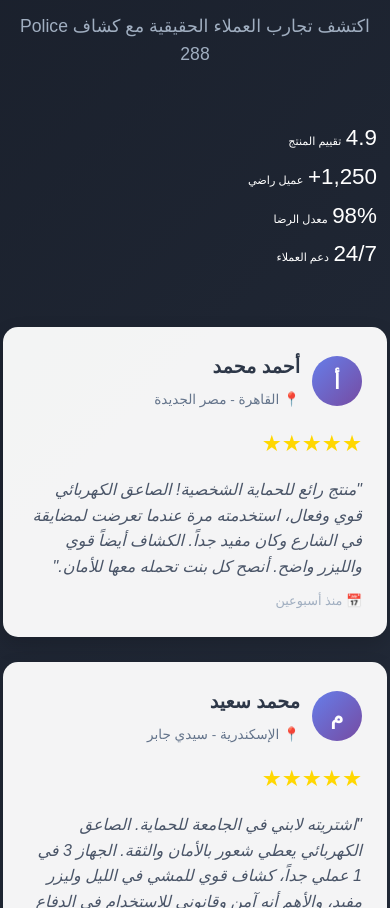
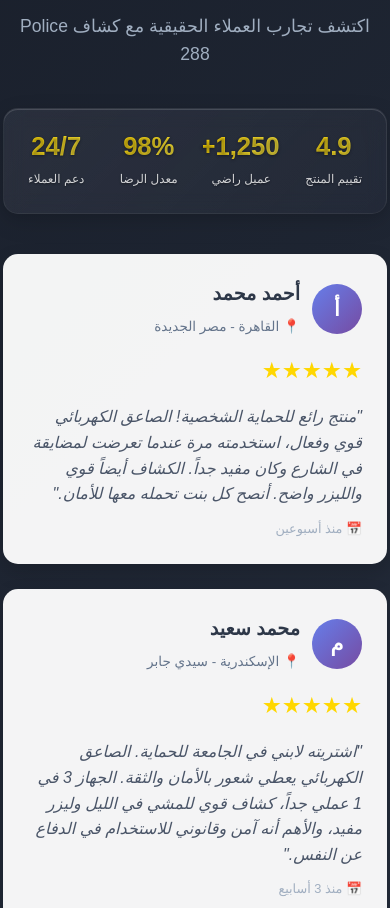
Before and after one commit to taysirco/288, a plain HTML site: page index.html in a window 390 px wide. Shown: the part 3678-4586 px from the top of the page. Drawn offline with Linux system fonts and the light colour scheme.

Commit message:
✨ v3.2.0 - Professional Reviews Stats Redesign
🎯 Complete Reviews Stats Enhancement:
- Restored ALL missing professional CSS properties
- Perfect horizontal single-line layout on mobile
- Advanced gradient backgrounds with backdrop-filter
- Professional glass-morphism design effects

📱 Mobile Optimized Stats (480px):
- Perfect 1.6rem golden numbers with gradient text
- 0.75rem compact labels with proper spacing
- Flex layout with nowrap for single horizontal line
- Enhanced shadow effects and blur backgrounds

📊 Tablet Enhanced Stats (768px):
- 2rem professional golden numbers
- 0.9rem readable labels with optimal spacing
- Advanced backdrop-filter blur effects
- Professional box-shadow combinations

✨ Advanced Visual Effects:
- Gold gradient text with -webkit-background-clip
- Multiple layered box-shadows for depth
- Backdrop-filter blur for glass effect
- Professional ::before pseudo-elements
- Enhanced text-shadow for readability

🎨 Professional Design Elements:
- Linear gradient backgrounds with transparency
- Inset shadows for depth perception
- Advanced color schemes with rgba values
- Professional spacing and typography
- Responsive design for all screen sizes

📐 Layout Perfection:
- justify-content: space-between for even distribution
- flex: 1 for equal width distribution
- white-space: nowrap to prevent line breaks
- text-overflow: ellipsis for long text handling

```diff
--- a/styles.css
+++ b/styles.css
@@ -812,31 +812,67 @@
 }
 
 .reviews-stats {
-    flex-direction: row;
-    gap: 10px;
+    display: flex;
     justify-content: space-between;
-    margin-bottom: 25px;
+    align-items: center;
+    gap: 20px;
+    margin-bottom: 35px;
+    padding: 20px 15px;
+    background: linear-gradient(135deg, rgba(255, 255, 255, 0.08) 0%, rgba(255, 255, 255, 0.04) 100%);
+    border-radius: 18px;
+    backdrop-filter: blur(12px);
+    border: 1px solid rgba(255, 255, 255, 0.08);
+    box-shadow:
+        0 8px 25px rgba(0, 0, 0, 0.12),
+        0 3px 12px rgba(0, 0, 0, 0.08),
+        inset 0 1px 0 rgba(255, 255, 255, 0.15);
     flex-wrap: nowrap;
-    padding: 12px 8px;
-    border-radius: 12px;
+    position: relative;
+    overflow: hidden;
+}
+
+.reviews-stats::before {
+    content: '';
+    position: absolute;
+    top: 0;
+    left: 0;
+    right: 0;
+    bottom: 0;
+    background: linear-gradient(135deg, rgba(102, 126, 234, 0.04) 0%, rgba(118, 75, 162, 0.04) 100%);
+    opacity: 0.6;
+    pointer-events: none;
 }
 
 .stat-item {
     flex: 1;
     min-width: 0;
-    padding: 6px 2px;
+    text-align: center;
+    padding: 12px 8px;
+    position: relative;
+    z-index: 2;
 }
 
 .stat-number {
-    font-size: 1.4rem;
+    font-size: 2rem;
+    font-weight: 700;
+    color: #ffd700;
+    display: block;
     line-height: 1.1;
-    margin-bottom: 3px;
+    margin-bottom: 5px;
+    text-shadow: 0 2px 4px rgba(0, 0, 0, 0.25);
+    background: linear-gradient(135deg, #ffd700 0%, #ffed4a 100%);
+    -webkit-background-clip: text;
+    -webkit-text-fill-color: transparent;
+    background-clip: text;
 }
 
 .stat-label {
-    font-size: 0.7rem;
-    line-height: 1.1;
-    margin-top: 2px;
+    font-size: 0.9rem;
+    color: rgba(255, 255, 255, 0.85);
+    margin-top: 4px;
+    line-height: 1.2;
+    font-weight: 500;
+    text-shadow: 0 1px 2px rgba(0, 0, 0, 0.25);
 }
 
 .review-grid {
@@ -1723,32 +1759,75 @@
 }
 
 /* ============================================= */
-/* OTHER MOBILE STYLES */
+/* REVIEWS STATS SECTION - MOBILE OPTIMIZED */
 /* ============================================= */
 .reviews-stats {
-    flex-direction: row;
-    gap: 10px;
-    justify-content: space-between;
-    margin-bottom: 25px;
-    flex-wrap: nowrap;
-    padding: 12px 8px;
-    border-radius: 12px;
+    display: flex !important;
+    flex-direction: row !important;
+    justify-content: space-between !important;
+    align-items: center !important;
+    gap: 8px !important;
+    margin-bottom: 25px !important;
+    padding: 15px 10px !important;
+    background: linear-gradient(135deg, rgba(255, 255, 255, 0.06) 0%, rgba(255, 255, 255, 0.02) 100%) !important;
+    border-radius: 15px !important;
+    backdrop-filter: blur(10px) !important;
+    border: 1px solid rgba(255, 255, 255, 0.06) !important;
+    box-shadow:
+        0 6px 20px rgba(0, 0, 0, 0.1) !important,
+        0 2px 8px rgba(0, 0, 0, 0.06) !important,
+        inset 0 1px 0 rgba(255, 255, 255, 0.1) !important;
+    flex-wrap: nowrap !important;
+    position: relative !important;
+    overflow: hidden !important;
+    width: 100% !important;
+    max-width: 100% !important;
+}
+
+.reviews-stats::before {
+    content: '';
+    position: absolute;
+    top: 0;
+    left: 0;
+    right: 0;
+    bottom: 0;
+    background: linear-gradient(135deg, rgba(102, 126, 234, 0.03) 0%, rgba(118, 75, 162, 0.03) 100%);
+    opacity: 0.5;
+    pointer-events: none;
 }
 
 .stat-item {
-    flex: 1;
-    min-width: 0;
-    padding: 6px 2px;
+    flex: 1 !important;
+    min-width: 0 !important;
+    text-align: center !important;
+    padding: 8px 4px !important;
+    position: relative !important;
+    z-index: 2 !important;
 }
 
 .stat-number {
-    font-size: 1.4rem;
-    line-height: 1.1;
-    margin-bottom: 3px;
+    font-size: 1.6rem !important;
+    font-weight: 700 !important;
+    color: #ffd700 !important;
+    display: block !important;
+    line-height: 1.1 !important;
+    margin-bottom: 4px !important;
+    text-shadow: 0 1px 3px rgba(0, 0, 0, 0.4) !important;
+    background: linear-gradient(135deg, #ffd700 0%, #ffed4a 100%) !important;
+    -webkit-background-clip: text !important;
+    -webkit-text-fill-color: transparent !important;
+    background-clip: text !important;
 }
 
 .stat-label {
-    font-size: 0.7rem;
-    line-height: 1.1;
-    margin-top: 2px;
-}
+    font-size: 0.75rem !important;
+    color: rgba(255, 255, 255, 0.8) !important;
+    margin-top: 2px !important;
+    line-height: 1.1 !important;
+    font-weight: 500 !important;
+    text-shadow: 0 1px 2px rgba(0, 0, 0, 0.4) !important;
+    word-wrap: break-word !important;
+    white-space: nowrap !important;
+    overflow: hidden !important;
+    text-overflow: ellipsis !important;
+}
```
